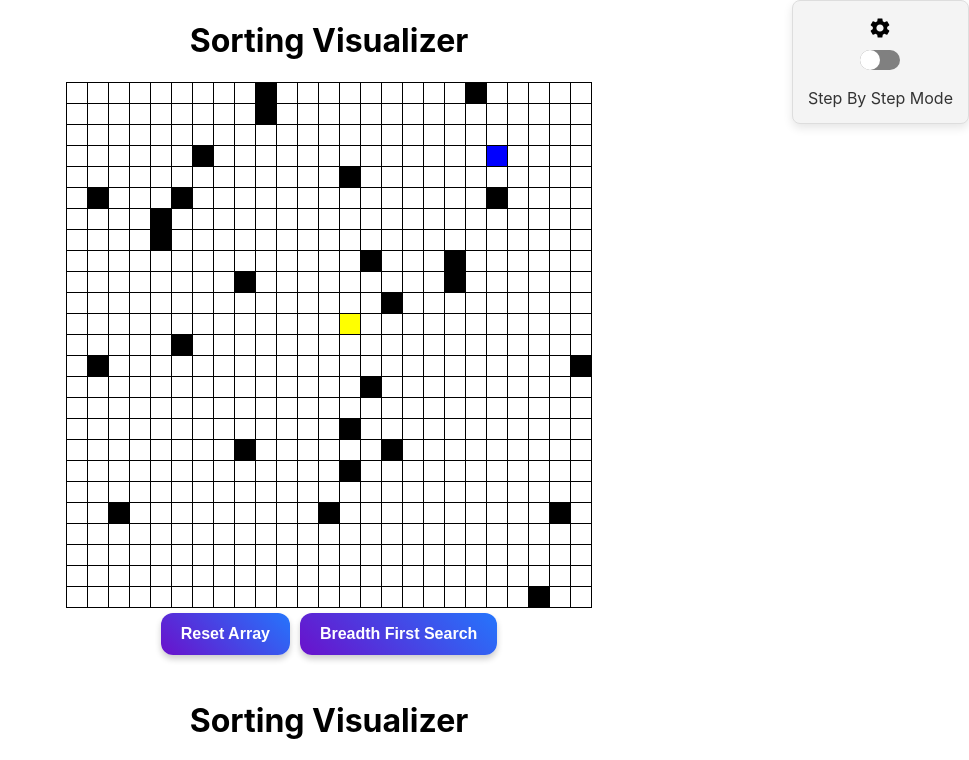
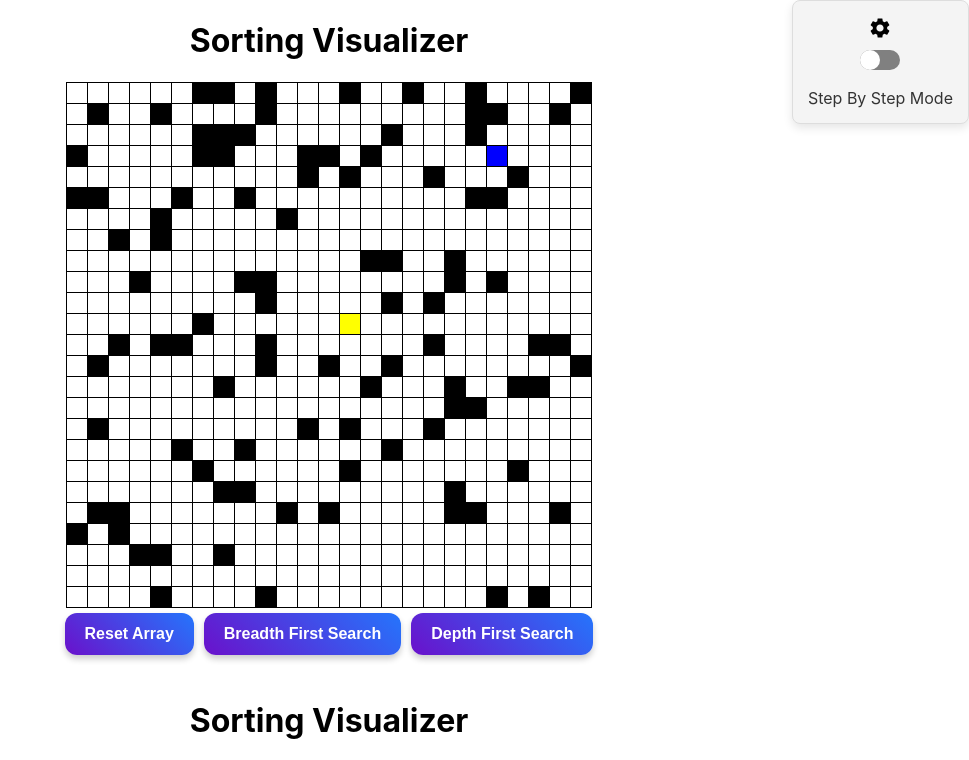
Before and after one commit to kevincas01/AlgoLens, a React (Create React App) app in the folder algo-lens-react/: page / in a window 1280 px wide. Shown: the top 760 px of the page, without its empty margins (311-1280 px from the left). Built offline with nearby package versions, Linux system fonts and the light colour scheme.

Commit message:
start bfs alg func

```diff
--- a/algo-lens-react/src/Algorithms/PathFinding.js
+++ b/algo-lens-react/src/Algorithms/PathFinding.js
@@ -1,5 +1,5 @@
 import React, { useEffect, useState } from "react";
-import { bfs, findRandom } from "../utils/pathfindingAlgorithm";
+import { bfs, dfs, findRandom } from "../utils/pathfindingAlgorithm";
 
 const PathFinding = ({ stepByStepMode }) => {
   const N = 25;
@@ -38,7 +38,7 @@ const PathFinding = ({ stepByStepMode }) => {
 
   const getNewArray = () => {
     const newArray2d = [];
-    const falseThreshold = 5; // Percentage chance of getting a false value
+    const falseThreshold = 15; // Percentage chance of getting a false value
 
     for (let i = 0; i < N; i++) {
       const rowArray = [];
@@ -56,6 +56,8 @@ const PathFinding = ({ stepByStepMode }) => {
     getNewArray();
   }, []);
 
+  //Cyan Visited and checked for goal destination
+  //green Next to be visited
   const executePreviousStep = () => {
     if (currentStep <= stepsToExecute.length) {
       const { type, indices, childrenIndices, path } =
@@ -89,12 +91,13 @@ const PathFinding = ({ stepByStepMode }) => {
         setMatrixIndicesStates((prevState) => {
           const newState = prevState.map((row) => row.slice()); // Clone the matrix
 
-          console.log(type, indices);
           for (const child of childrenIndices) {
-            newState[child.x][child.y] = "enqueued";
+
+              newState[child.x][child.y] = "enqueued";
+
           }
           if (
-            !(indices.x === startingPoint.x && indices.y === startingPoint.y)
+            !(indices?.x === startingPoint.x && indices?.y === startingPoint.y)
           ) {
             newState[indices.x][indices.y] = "visited";
           }
@@ -144,6 +147,11 @@ const PathFinding = ({ stepByStepMode }) => {
     setStepsToExecute(newSteps);
     setCurrentStep(0);
   };
+  const startDFS = () => {
+    const newSteps = dfs(matrix, startingPoint, endingPoint);
+    setStepsToExecute(newSteps);
+    setCurrentStep(0);
+  };
 
   return (
     <div>
@@ -182,6 +190,7 @@ const PathFinding = ({ stepByStepMode }) => {
       </div>
       <button onClick={reset}>Reset Array</button>
       <button onClick={startBFS}>Breadth First Search</button>
+      <button onClick={startDFS}>Depth First Search</button>
 
       {stepByStepMode && stepsToExecute.length > 0 && (
         <>
```
